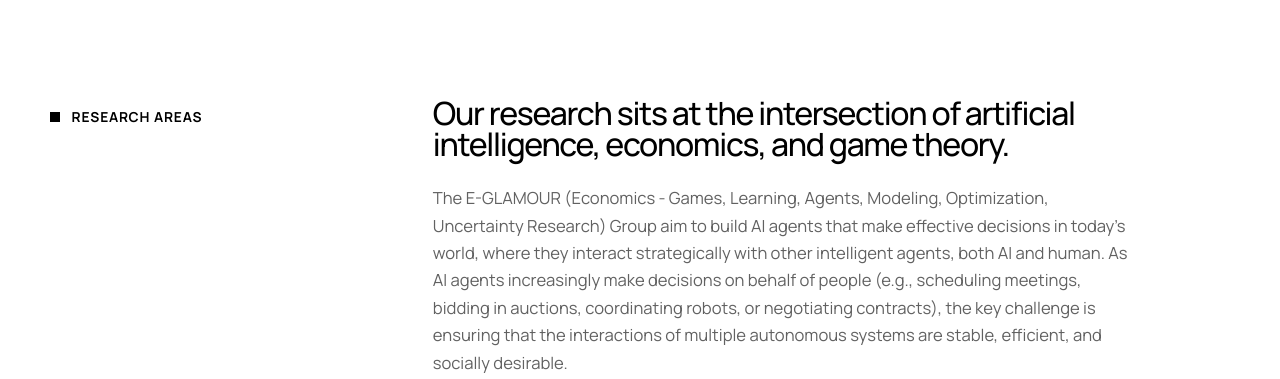
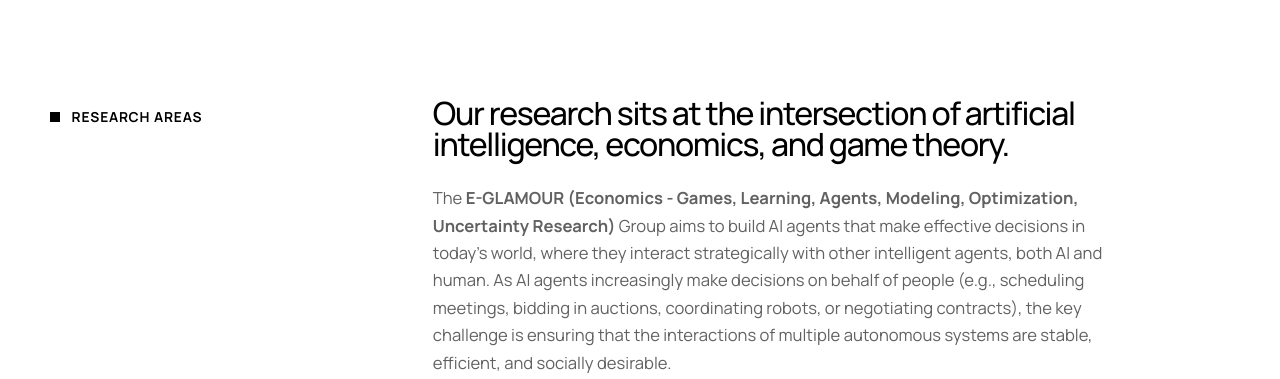
Before and after one commit to tktserapio/glamour-website, a plain HTML site: page index.html in a window 1280 px wide. Shown: the part 694-1073 px from the top of the page. Drawn offline with Linux system fonts and the light colour scheme.

Commit message:
full acronym

```diff
--- a/index.html
+++ b/index.html
@@ -62,7 +62,7 @@
               Our research sits at the intersection of artificial intelligence, economics, and game theory.
             </h2>
             <p class="mission-summary">
-              The E-GLAMOUR (Economics - Games, Learning, Agents, Modeling, Optimization, Uncertainty Research) Group aim to build AI agents that make effective decisions in today’s world, where they interact strategically with other intelligent agents, both AI and human.
+              The <b>E-GLAMOUR (Economics - Games, Learning, Agents, Modeling, Optimization, Uncertainty Research) </b> Group aims to build AI agents that make effective decisions in today’s world, where they interact strategically with other intelligent agents, both AI and human.
               As AI agents increasingly make decisions on behalf of people (e.g., scheduling meetings, bidding in auctions, coordinating robots, or negotiating contracts), the key challenge is ensuring that the interactions of multiple autonomous systems are stable, efficient, and socially desirable.
             </p>
           </div>
```
